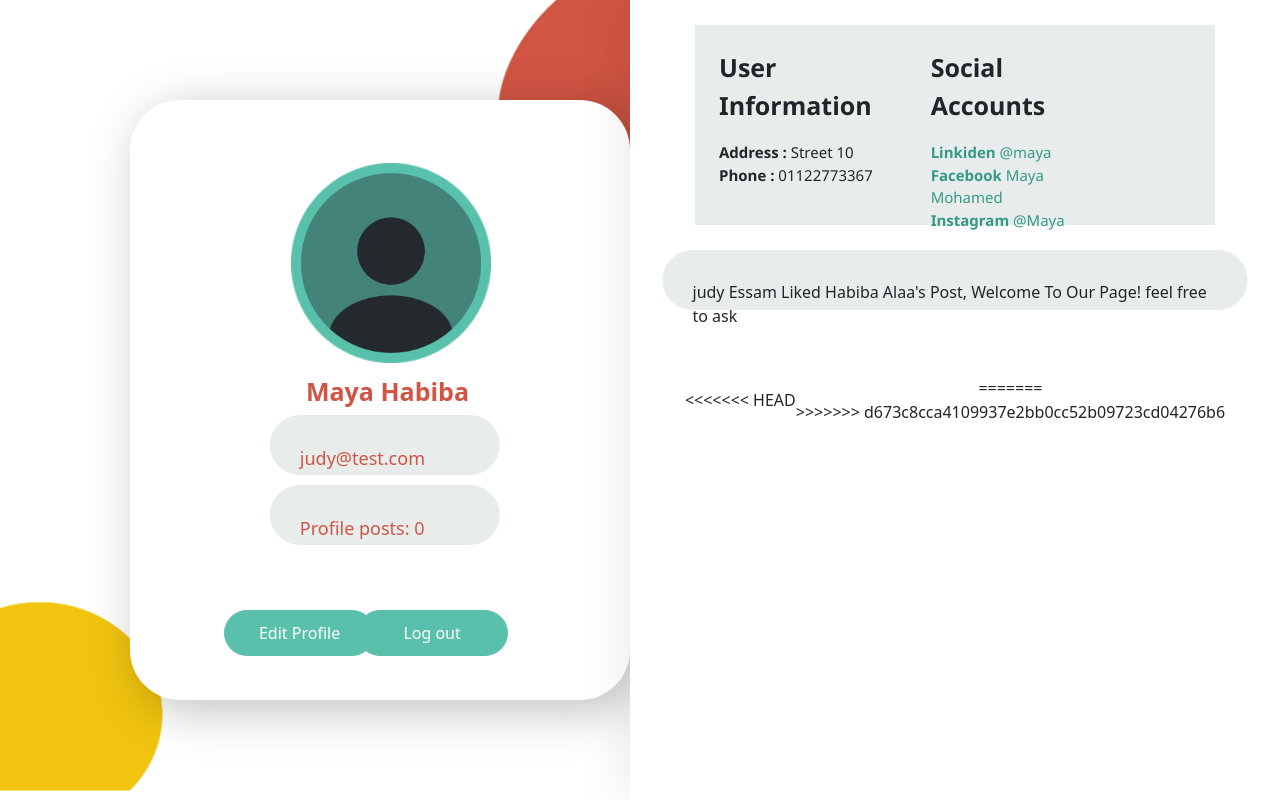
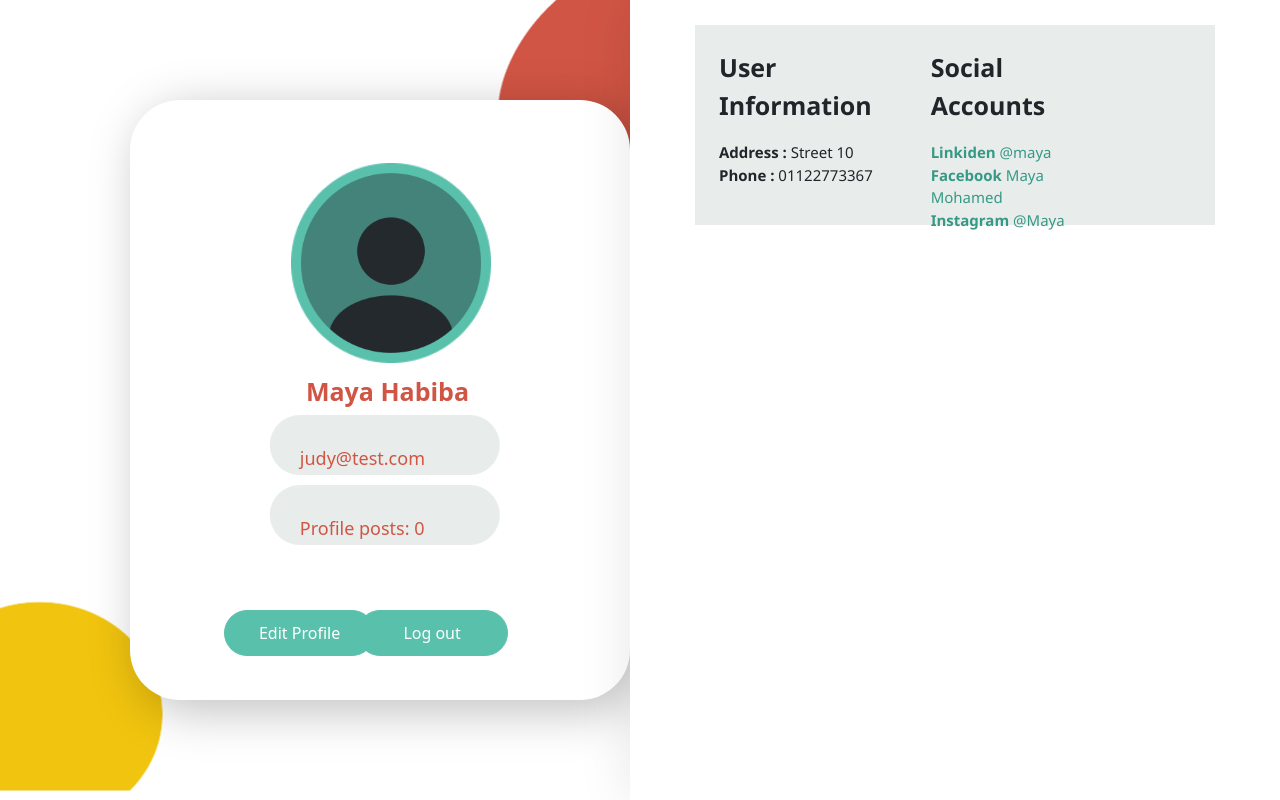
Before and after one commit to Youssef-Abo-El-Ela/Hospital-Information-System, a plain HTML site: page frontend/profile.html in a window 1280 px wide. Drawn offline with nearby package versions, Linux system fonts and the light colour scheme; no server answers.

Commit message:
Update profile.html

```diff
--- a/frontend/profile.html
+++ b/frontend/profile.html
@@ -128,16 +128,8 @@
                 </table>
             </div>
         </div>
-<<<<<<< HEAD
         <div class="text-center" id="posts_container">
-            <div class="rectangle2-container" style="top: 250px;">
-                <p>judy Essam Liked Habiba Alaa's Post, Welcome To Our Page! feel free to ask</p>
-            </div>
-=======
-        <div class="text-center" id = "posts_container">
 
-
->>>>>>> d673c8cca4109937e2bb0cc52b09723cd04276b6
         </div>
 
 
```
